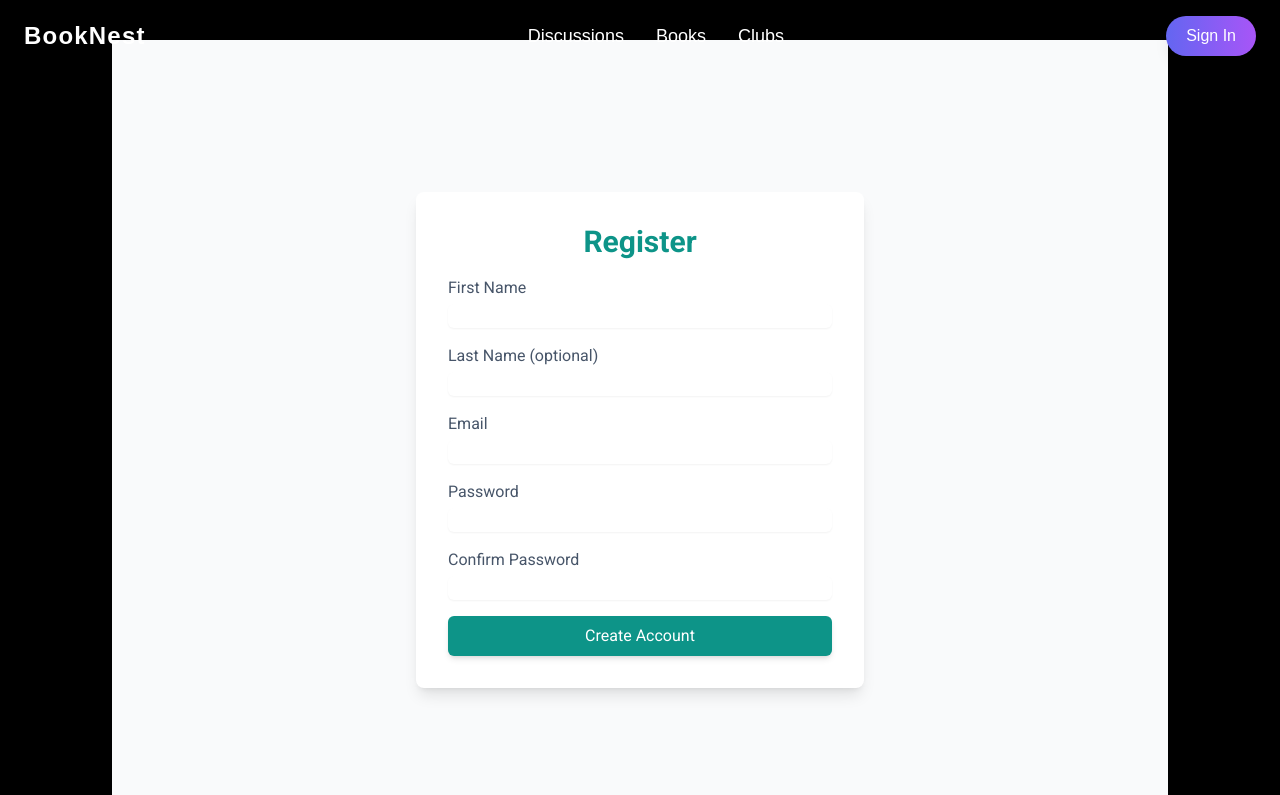
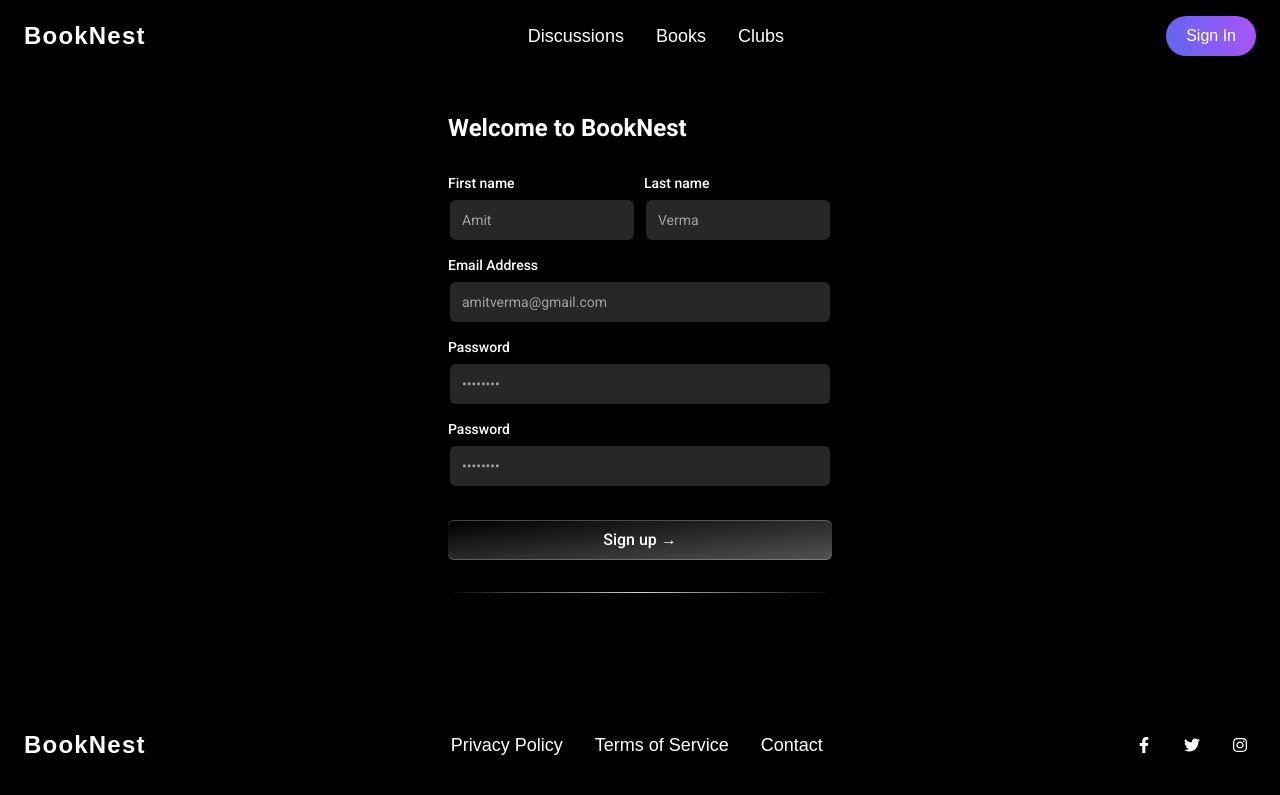
Before and after one commit to vishdadhich092004/BookNest, a React (Vite) app in the folder frontend/: page /register in a window 1280 px wide. Shown: the top 795 px of the page. Built offline with nearby package versions, Linux system fonts and the light colour scheme; no server answers; a web font is replaced by a local one.

Commit message:
Auth Page : UI Change

```diff
--- a/frontend/package.json
+++ b/frontend/package.json
@@ -13,6 +13,7 @@
     "@auth0/auth0-react": "^2.2.4",
     "@headlessui/react": "^2.1.2",
     "@heroicons/react": "^2.1.5",
+    "@radix-ui/react-label": "^2.1.0",
     "@react-pdf-viewer/core": "^3.12.0",
     "@react-pdf-viewer/default-layout": "^3.12.0",
     "@tabler/icons-react": "^3.17.0",
--- /dev/null
+++ b/frontend/src/components/aceternity-ui/input.tsx
@@ -0,0 +1,60 @@
+/* eslint-disable @typescript-eslint/no-explicit-any */
+import * as React from "react";
+import { cn } from "../../lib/utills";
+import { useMotionTemplate, useMotionValue, motion } from "framer-motion";
+
+export interface InputProps
+  extends React.InputHTMLAttributes<HTMLInputElement> {}
+
+const Input = React.forwardRef<HTMLInputElement, InputProps>(
+  ({ className, type, ...props }, ref) => {
+    const radius = 100; // change this to increase the rdaius of the hover effect
+    const [visible, setVisible] = React.useState(false);
+
+    const mouseX = useMotionValue(0);
+    const mouseY = useMotionValue(0);
+
+    function handleMouseMove({ currentTarget, clientX, clientY }: any) {
+      const { left, top } = currentTarget.getBoundingClientRect();
+
+      mouseX.set(clientX - left);
+      mouseY.set(clientY - top);
+    }
+    return (
+      <motion.div
+        style={{
+          background: useMotionTemplate`
+        radial-gradient(
+          ${visible ? radius + "px" : "0px"} circle at ${mouseX}px ${mouseY}px,
+          var(--blue-500),
+          transparent 80%
+        )
+      `,
+        }}
+        onMouseMove={handleMouseMove}
+        onMouseEnter={() => setVisible(true)}
+        onMouseLeave={() => setVisible(false)}
+        className="p-[2px] rounded-lg transition duration-300 group/input"
+      >
+        <input
+          type={type}
+          className={cn(
+            `flex h-10 w-full border-none bg-zinc-800 text-white dark:text-white shadow-input rounded-md px-3 py-2 text-sm  file:border-0 file:bg-transparent
+          file:text-sm file:font-medium placeholder:text-neutral-400 dark:placeholder-text-neutral-600
+          focus-visible:outline-none focus-visible:ring-[2px]  focus-visible:ring-neutral-400 dark:focus-visible:ring-neutral-600
+           disabled:cursor-not-allowed disabled:opacity-50
+           dark:shadow-[0px_0px_1px_1px_var(--neutral-700)]
+           group-hover/input:shadow-none transition duration-400
+           `,
+            className
+          )}
+          ref={ref}
+          {...props}
+        />
+      </motion.div>
+    );
+  }
+);
+Input.displayName = "Input";
+
+export { Input };
--- /dev/null
+++ b/frontend/src/components/aceternity-ui/label.tsx
@@ -0,0 +1,21 @@
+import * as React from "react";
+import * as LabelPrimitive from "@radix-ui/react-label";
+
+import { cn } from "../../lib/utills";
+
+const Label = React.forwardRef<
+  React.ElementRef<typeof LabelPrimitive.Root>,
+  React.ComponentPropsWithoutRef<typeof LabelPrimitive.Root>
+>(({ className, ...props }, ref) => (
+  <LabelPrimitive.Root
+    ref={ref}
+    className={cn(
+      "text-sm font-medium text-white leading-none peer-disabled:cursor-not-allowed peer-disabled:opacity-70",
+      className
+    )}
+    {...props}
+  />
+));
+Label.displayName = LabelPrimitive.Root.displayName;
+
+export { Label };
--- a/frontend/src/pages/Auth/Register.tsx
+++ b/frontend/src/pages/Auth/Register.tsx
@@ -1,36 +1,45 @@
+import React from "react";
+import { cn } from "../../lib/utills";
+import * as apiClient from "../../api-client";
+// import {
+//   IconBrandGithub,
+//   IconBrandGoogle,
+//   IconBrandOnlyfans,
+// } from "@tabler/icons-react";
+import { Label } from "../../components/aceternity-ui/label";
+import { Input } from "../../components/aceternity-ui/input";
 import { useForm } from "react-hook-form";
 import { useMutation, useQueryClient } from "react-query";
-import * as apiClient from "../../api-client";
 import { useAppContext } from "../../contexts/AppContext";
 import { useNavigate } from "react-router-dom";
 
 export type RegisterFormData = {
   firstName: string;
-  lastName: string;
+  lastName?: string;
   email: string;
   password: string;
   confirmPassword: string;
 };
 
 function Register() {
+  const { showToast } = useAppContext();
+  const navigate = useNavigate();
   const queryClient = useQueryClient();
-  const navigate = useNavigate();
-  const { showToast } = useAppContext();
   const {
+    watch,
     register,
-    watch,
     handleSubmit,
-    formState: { errors, isSubmitting },
+    formState: { errors },
   } = useForm<RegisterFormData>();
 
   const mutation = useMutation(apiClient.register, {
     onSuccess: async () => {
-      showToast({ message: "Registration Success", type: "SUCCESS" });
+      showToast({ message: "DOne!", type: "SUCCESS" });
       await queryClient.invalidateQueries("validate-token");
       navigate("/");
     },
-    onError: (error: Error) => {
-      showToast({ message: error.message, type: "ERROR" });
+    onError: () => {
+      showToast({ message: "Error", type: "ERROR" });
     },
   });
 
@@ -38,66 +47,59 @@
     mutation.mutate(data);
   });
 
-  const buttonStyles = `w-full py-2 rounded-md ${
-    isSubmitting
-      ? "bg-gray-400 text-white"
-      : "bg-teal-600 text-white shadow-md hover:bg-teal-700 transition-transform transform hover:scale-105"
-  }`;
+  return (
+    <div className="max-w-md w-full mx-auto rounded-none md:rounded-2xl p-4 md:p-8 shadow-input bg-black md:mt-10">
+      <h2 className="font-bold text-2xl text-white">Welcome to BookNest</h2>
 
-  return (
-    <div className="flex items-center justify-center min-h-screen bg-gray-50">
-      <div className="bg-white p-8 rounded-lg shadow-lg max-w-md w-full">
-        <form className="space-y-4" onSubmit={onSubmit}>
-          <h2 className="text-3xl font-bold text-center text-teal-600">
-            Register
-          </h2>
-
-          <label className="block">
-            <span className="text-slate-600">First Name</span>
-            <input
+      <form className="my-8" onSubmit={onSubmit}>
+        <div className="flex flex-col md:flex-row space-y-2 md:space-y-0 md:space-x-2 mb-4">
+          <LabelInputContainer>
+            <Label htmlFor="firstname">First name</Label>
+            <Input
+              id="firstname"
+              placeholder="Amit"
               type="text"
-              className="mt-1 block w-full border-slate-300 rounded-md shadow-sm focus:border-teal-500 focus:ring focus:ring-teal-500 focus:ring-opacity-50"
               {...register("firstName", { required: "This field is required" })}
             />
-            {errors.firstName && (
-              <span className="text-red-500 text-sm">
+            {errors.firstName?.message && (
+              <span className="text-white font-bold">
                 {errors.firstName.message}
               </span>
             )}
-          </label>
-
-          <label className="block">
-            <span className="text-slate-600">Last Name (optional)</span>
-            <input
+          </LabelInputContainer>
+          <LabelInputContainer>
+            <Label htmlFor="lastname">Last name</Label>
+            <Input
+              id="lastname"
+              placeholder="Verma"
               type="text"
-              className="mt-1 block w-full border-slate-300 rounded-md shadow-sm focus:border-teal-500 focus:ring focus:ring-teal-500 focus:ring-opacity-50"
+              {...register("lastName", { required: "This field is required" })}
             />
-            {errors.lastName && (
-              <span className="text-red-500 text-sm">
+            {errors.lastName?.message && (
+              <span className="text-white font-bold">
                 {errors.lastName.message}
               </span>
             )}
-          </label>
-
-          <label className="block">
-            <span className="text-slate-600">Email</span>
-            <input
+          </LabelInputContainer>
+        </div>
+        <LabelInputContainer className="mb-4">
+          <Label htmlFor="email">Email Address</Label>
+          <Input
+            id="email"
+            placeholder="amitverma@gmail.com"
             type="email"
-              className="mt-1 block w-full border-slate-300 rounded-md shadow-sm focus:border-teal-500 focus:ring focus:ring-teal-500 focus:ring-opacity-50"
             {...register("email", { required: "This field is required" })}
           />
-            {errors.email && (
-              <span className="text-red-500 text-sm">
-                {errors.email.message}
-              </span>
+          {errors.email?.message && (
+            <span className="text-white font-bold">{errors.email.message}</span>
           )}
-          </label>
-
-          <label className="block">
-            <span className="text-slate-600">Password</span>
-            <input
+        </LabelInputContainer>
+        <LabelInputContainer className="mb-4">
+          <Label htmlFor="password">Password</Label>
+          <Input
+            id="password"
+            placeholder="••••••••"
             type="password"
-              className="mt-1 block w-full border-slate-300 rounded-md shadow-sm focus:border-teal-500 focus:ring focus:ring-teal-500 focus:ring-opacity-50"
             {...register("password", {
               required: "This field is required",
               minLength: {
@@ -106,18 +108,18 @@
               },
             })}
           />
-            {errors.password && (
-              <span className="text-red-500 text-sm">
+          {errors.password?.message && (
+            <span className="text-white font-bold">
               {errors.password.message}
             </span>
           )}
-          </label>
-
-          <label className="block">
-            <span className="text-slate-600">Confirm Password</span>
-            <input
+        </LabelInputContainer>
+        <LabelInputContainer className="mb-8">
+          <Label htmlFor="confirmPassword">Password</Label>
+          <Input
+            id="confirmPassword"
+            placeholder="••••••••"
             type="password"
-              className="mt-1 block w-full border-slate-300 rounded-md shadow-sm focus:border-teal-500 focus:ring focus:ring-teal-500 focus:ring-opacity-50"
             {...register("confirmPassword", {
               validate: (value) => {
                 if (!value) return "This field is required";
@@ -126,24 +128,81 @@
               },
             })}
           />
-            {errors.confirmPassword && (
-              <span className="text-red-500 text-sm">
-                {errors.confirmPassword.message}
+          {errors.password?.message && (
+            <span className="text-white font-bold">
+              {errors.password.message}
             </span>
           )}
-          </label>
+        </LabelInputContainer>
 
         <button
+          className="bg-gradient-to-br relative group/btn from-black dark:from-zinc-900 dark:to-zinc-900 to-neutral-600 block dark:bg-zinc-800 w-full text-white rounded-md h-10 font-medium shadow-[0px_1px_0px_0px_#ffffff40_inset,0px_-1px_0px_0px_#ffffff40_inset] dark:shadow-[0px_1px_0px_0px_var(--zinc-800)_inset,0px_-1px_0px_0px_var(--zinc-800)_inset]"
           type="submit"
-            disabled={isSubmitting}
-            className={buttonStyles}
         >
-            {isSubmitting ? "Creating Account..." : "Create Account"}
+          Sign up &rarr;
+          <BottomGradient />
         </button>
+
+        <div className="bg-gradient-to-r from-transparent via-neutral-300 dark:via-neutral-700 to-transparent my-8 h-[1px] w-full" />
+
+        {/* <div className="flex flex-col space-y-4">
+          <button
+            className=" relative group/btn flex space-x-2 items-center justify-start px-4 w-full text-black rounded-md h-10 font-medium shadow-input bg-gray-50 dark:bg-zinc-900 dark:shadow-[0px_0px_1px_1px_var(--neutral-800)]"
+            type="submit"
+          >
+            <IconBrandGithub className="h-4 w-4 text-neutral-800 dark:text-neutral-300" />
+            <span className="text-neutral-700 dark:text-neutral-300 text-sm">
+              GitHub
+            </span>
+            <BottomGradient />
+          </button>
+          <button
+            className=" relative group/btn flex space-x-2 items-center justify-start px-4 w-full text-black rounded-md h-10 font-medium shadow-input bg-gray-50 dark:bg-zinc-900 dark:shadow-[0px_0px_1px_1px_var(--neutral-800)]"
+            type="submit"
+          >
+            <IconBrandGoogle className="h-4 w-4 text-neutral-800 dark:text-neutral-300" />
+            <span className="text-neutral-700 dark:text-neutral-300 text-sm">
+              Google
+            </span>
+            <BottomGradient />
+          </button>
+          <button
+            className=" relative group/btn flex space-x-2 items-center justify-start px-4 w-full text-black rounded-md h-10 font-medium shadow-input bg-gray-50 dark:bg-zinc-900 dark:shadow-[0px_0px_1px_1px_var(--neutral-800)]"
+            type="submit"
+          >
+            <IconBrandOnlyfans className="h-4 w-4 text-neutral-800 dark:text-neutral-300" />
+            <span className="text-neutral-700 dark:text-neutral-300 text-sm">
+              OnlyFans
+            </span>
+            <BottomGradient />
+          </button>
+        </div> */}
       </form>
-      </div>
     </div>
   );
 }
 
+const BottomGradient = () => {
+  return (
+    <>
+      <span className="group-hover/btn:opacity-100 block transition duration-500 opacity-0 absolute h-px w-full -bottom-px inset-x-0 bg-gradient-to-r from-transparent via-cyan-500 to-transparent" />
+      <span className="group-hover/btn:opacity-100 blur-sm block transition duration-500 opacity-0 absolute h-px w-1/2 mx-auto -bottom-px inset-x-10 bg-gradient-to-r from-transparent via-indigo-500 to-transparent" />
+    </>
+  );
+};
+
+const LabelInputContainer = ({
+  children,
+  className,
+}: {
+  children: React.ReactNode;
+  className?: string;
+}) => {
+  return (
+    <div className={cn("flex flex-col space-y-2 w-full", className)}>
+      {children}
+    </div>
+  );
+};
+
 export default Register;
--- a/frontend/src/pages/Auth/SignIn.tsx
+++ b/frontend/src/pages/Auth/SignIn.tsx
@@ -1,9 +1,13 @@
+import React from "react";
+import { cn } from "../../lib/utills";
+import * as apiClient from "../../api-client";
+import { IconBrandGoogle } from "@tabler/icons-react";
+import { Label } from "../../components/aceternity-ui/label";
+import { Input } from "../../components/aceternity-ui/input";
 import { useForm } from "react-hook-form";
 import { useMutation, useQueryClient } from "react-query";
-import * as apiClient from "../../api-client";
 import { useAppContext } from "../../contexts/AppContext";
-import { Link, useNavigate } from "react-router-dom";
-import { FaGoogle } from "react-icons/fa"; // Import Google icon from react-icons
+import { useNavigate } from "react-router-dom";
 
 export type SignInFormData = {
   email: string;
@@ -11,77 +15,71 @@
 };
 
 function SignIn() {
+  const { showToast } = useAppContext();
+  const navigate = useNavigate();
   const queryClient = useQueryClient();
-  const navigate = useNavigate();
-  const { showToast } = useAppContext();
   const {
     register,
+    handleSubmit,
     formState: { errors },
-    handleSubmit,
   } = useForm<SignInFormData>();
 
   const mutation = useMutation(apiClient.signIn, {
     onSuccess: async () => {
-      showToast({
-        message: "Sign in Successful",
-        type: "SUCCESS",
-      });
+      showToast({ message: "DOne!", type: "SUCCESS" });
       await queryClient.invalidateQueries("validate-token");
       navigate("/");
     },
-    onError: (error: Error) => {
-      showToast({
-        message: error.message,
-        type: "ERROR",
-      });
+    onError: () => {
+      showToast({ message: "Error", type: "ERROR" });
     },
-  });
-
-  const onSubmit = handleSubmit((data) => {
-    mutation.mutate(data);
   });
 
   const handleGoogleAuth = () => {
     apiClient.initiateGoogleAuth();
   };
+  const onSubmit = handleSubmit((data) => {
+    mutation.mutate(data);
+    // console.log(data);
+  });
 
   return (
-    <div className="flex h-screen items-center justify-center bg-gray-50">
-      <div className="flex bg-white shadow-lg rounded-lg overflow-hidden max-w-4xl w-full">
-        {/* Left side image */}
-        <div className="hidden md:block md:w-1/2">
-          <img
-            src="https://images.unsplash.com/photo-1529158062015-cad636e205a0?q=80&w=1953&auto=format&fit=crop&ixlib=rb-4.0.3&ixid=M3wxMjA3fDB8MHxwaG90by1wYWdlfHx8fGVufDB8fHx8fA%3D%3D"
-            alt="Sign In"
-            className="object-cover w-full h-full"
-          />
+    <div className="max-w-md w-full mx-auto rounded-none md:rounded-2xl p-4 md:p-8 shadow-input bg-black md:mt-10 ">
+      <h2 className="font-bold text-2xl text-white">Welcome Back</h2>
+
+      <form className="my-8" onSubmit={onSubmit}>
+        <div className="flex flex-col space-y-4">
+          <button
+            onClick={handleGoogleAuth}
+            className=" relative group/btn flex space-x-2 items-center justify-start px-4 w-full text-black rounded-md h-10 font-medium shadow-input bg-gray-50 dark:bg-zinc-900 dark:shadow-[0px_0px_1px_1px_var(--neutral-800)]"
+          >
+            <IconBrandGoogle className="h-4 w-4 text-neutral-800 dark:text-neutral-300" />
+            <span className="text-neutral-700 dark:text-neutral-300 text-sm">
+              Google
+            </span>
+            <BottomGradient />
+          </button>
         </div>
+        <div className="bg-gradient-to-r from-transparent via-neutral-300 dark:via-neutral-700 to-transparent my-8 h-[1px] w-full" />
 
-        {/* Right side form */}
-        <div className="flex-1 p-8 md:p-12 bg-gray-100">
-          <h2 className="text-4xl font-bold text-gray-800 mb-6">Sign In</h2>
-          <form className="space-y-6" onSubmit={onSubmit}>
-            <label className="block">
-              <span className="text-gray-700 text-sm font-semibold">Email</span>
-              <input
+        <LabelInputContainer className="mb-4">
+          <Label htmlFor="email">Email Address</Label>
+          <Input
+            id="email"
+            placeholder="amitverma@gmail.com"
             type="email"
-                className="mt-1 block w-full border-gray-300 rounded-lg shadow-sm focus:border-teal-500 focus:ring-teal-500"
             {...register("email", { required: "This field is required" })}
           />
-              {errors.email && (
-                <span className="text-red-500 text-sm">
-                  {errors.email.message}
-                </span>
+          {errors.email?.message && (
+            <span className="text-white font-bold">{errors.email.message}</span>
           )}
-            </label>
-
-            <label className="block">
-              <span className="text-gray-700 text-sm font-semibold">
-                Password
-              </span>
-              <input
+        </LabelInputContainer>
+        <LabelInputContainer className="mb-4">
+          <Label htmlFor="password">Password</Label>
+          <Input
+            id="password"
+            placeholder="••••••••"
             type="password"
-                className="mt-1 block w-full border-gray-300 rounded-lg shadow-sm focus:border-teal-500 focus:ring-teal-500"
             {...register("password", {
               required: "This field is required",
               minLength: {
@@ -90,44 +88,46 @@
               },
             })}
           />
-              {errors.password && (
-                <span className="text-red-500 text-sm">
+          {errors.password?.message && (
+            <span className="text-white font-bold">
               {errors.password.message}
             </span>
           )}
-            </label>
-
-            <div className="flex items-center justify-between">
-              <span className="text-sm text-gray-600">
-                Not Registered?{" "}
-                <Link className="underline text-teal-600" to="/register">
-                  Create an account
-                </Link>
-              </span>
+        </LabelInputContainer>
 
         <button
+          className="bg-gradient-to-br relative group/btn from-black dark:from-zinc-900 dark:to-zinc-900 to-neutral-600 block dark:bg-zinc-800 w-full text-white rounded-md h-10 font-medium shadow-[0px_1px_0px_0px_#ffffff40_inset,0px_-1px_0px_0px_#ffffff40_inset] dark:shadow-[0px_1px_0px_0px_var(--zinc-800)_inset,0px_-1px_0px_0px_var(--zinc-800)_inset]"
           type="submit"
-                className="bg-teal-600 text-white px-6 py-2 rounded-lg font-semibold hover:bg-teal-700 transition-colors duration-300"
         >
-                Login
+          Sign In &rarr;
+          <BottomGradient />
         </button>
-            </div>
       </form>
-
-          {/* Google Sign In Button */}
-          <div className="mt-8">
-            <button
-              onClick={handleGoogleAuth}
-              className="flex items-center justify-center w-full bg-red-500 text-white py-2 rounded-lg hover:bg-red-600 transition-colors duration-300"
-            >
-              <FaGoogle className="mr-2" />
-              Sign In with Google
-            </button>
-          </div>
-        </div>
-      </div>
     </div>
   );
 }
 
+const BottomGradient = () => {
+  return (
+    <>
+      <span className="group-hover/btn:opacity-100 block transition duration-500 opacity-0 absolute h-px w-full -bottom-px inset-x-0 bg-gradient-to-r from-transparent via-cyan-500 to-transparent" />
+      <span className="group-hover/btn:opacity-100 blur-sm block transition duration-500 opacity-0 absolute h-px w-1/2 mx-auto -bottom-px inset-x-10 bg-gradient-to-r from-transparent via-indigo-500 to-transparent" />
+    </>
+  );
+};
+
+const LabelInputContainer = ({
+  children,
+  className,
+}: {
+  children: React.ReactNode;
+  className?: string;
+}) => {
+  return (
+    <div className={cn("flex flex-col space-y-2 w-full", className)}>
+      {children}
+    </div>
+  );
+};
+
 export default SignIn;
--- a/frontend/tailwind.config.js
+++ b/frontend/tailwind.config.js
@@ -18,6 +18,9 @@
   darkMode: "class",
   theme: {
     extend: {
+      boxShadow: {
+        input: `0px 2px 3px -1px rgba(0,0,0,0.1), 0px 1px 0px 0px rgba(25,28,33,0.02), 0px 0px 0px 1px rgba(25,28,33,0.08)`,
+      },
       zIndex: {
         '0': 0,
         '10': 10,
```
Also changed, not shown: frontend/src/components/HomePageContent/LampComponent.tsx (+17 -2 lines), 1 other file (tests, documents, lock files or other folders). Lines whose indentation alone changed are shown as unchanged.
